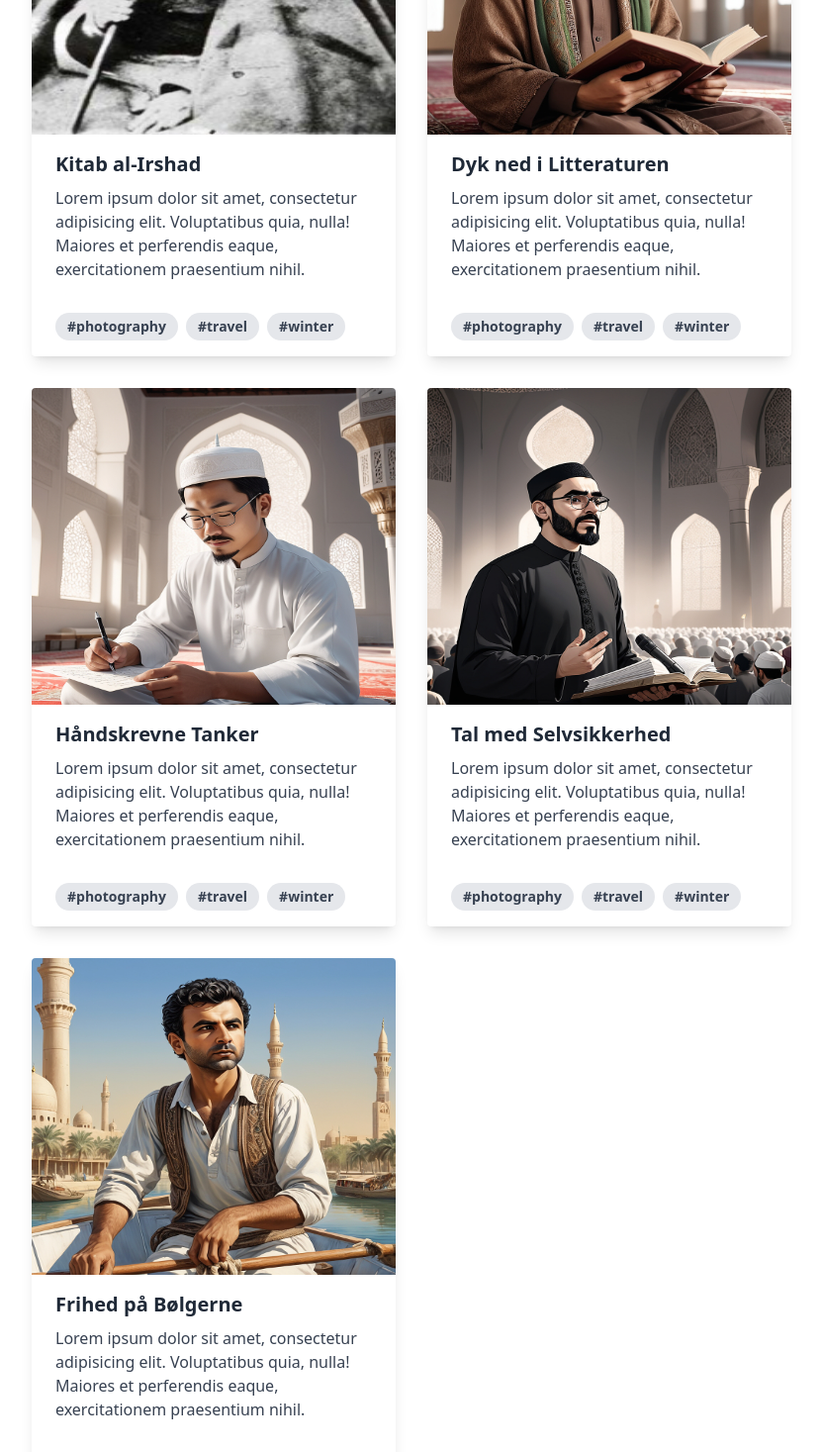
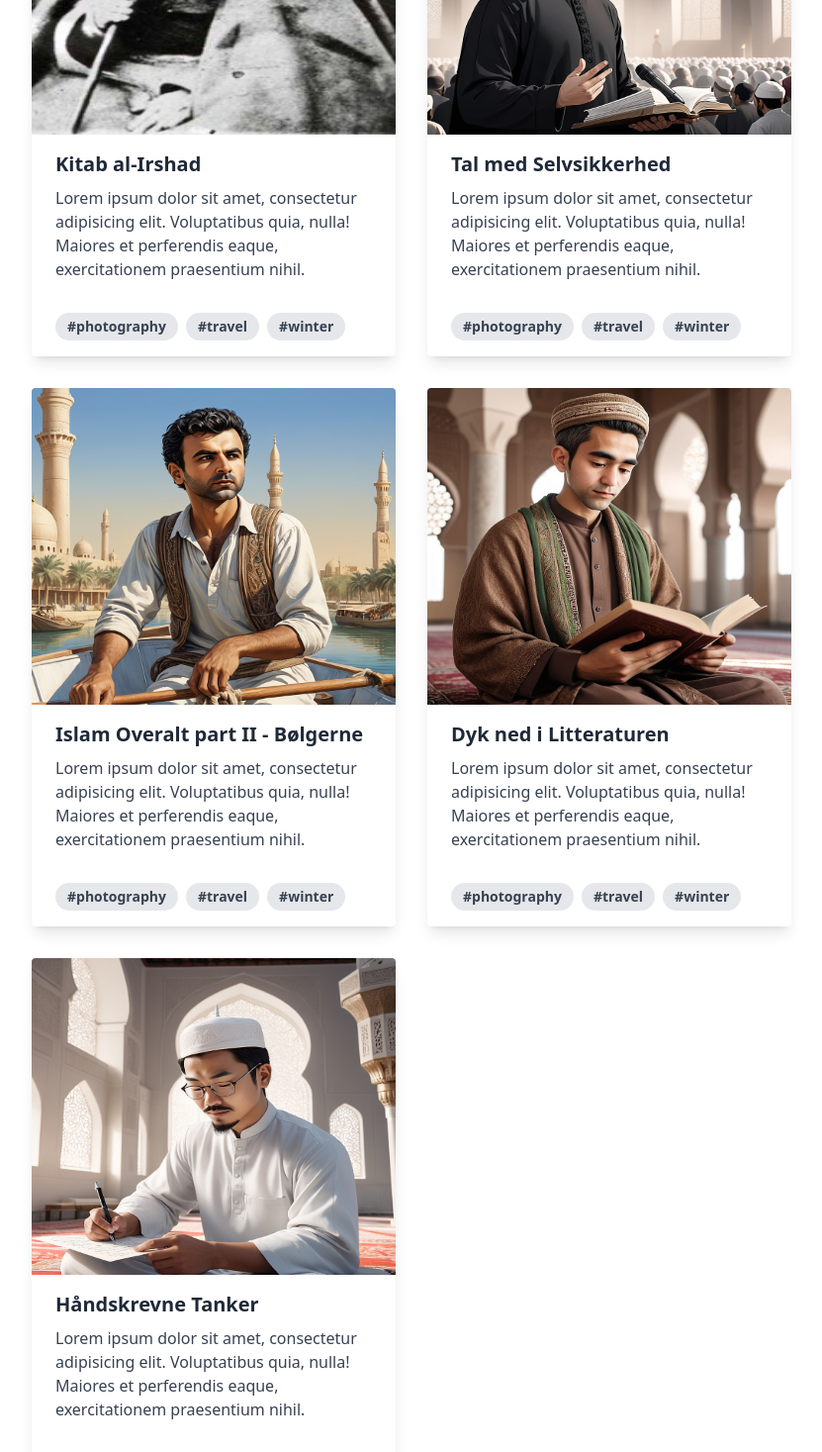
Before and after one commit to dav1d992/BookClub, an Angular app: page /books in a window 1280 px wide. Shown: the part 340-1807 px from the top of the page at 99% size, without its empty margins (224-1055 px from the left). Built offline with nearby package versions, Linux system fonts and the light colour scheme.

Commit message:
Adjustment on order of books

```diff
--- a/src/app/pages/books/books.component.ts
+++ b/src/app/pages/books/books.component.ts
@@ -17,6 +17,18 @@ export class BooksComponent {
       image: '../../../assets/al-mufid.png',
     },
     {
+      id: 'dusen-talker',
+      title: 'Tal med Selvsikkerhed',
+      date: '10-20-2023',
+      image: '../../../assets/images/dusen_speech.jpg',
+    },
+    {
+      id: 'zain-sailor',
+      title: 'Islam Overalt part II - Bølgerne',
+      date: '28-02-2024',
+      image: '../../../assets/images/zain_sails_boat.jpg',
+    },
+    {
       id: 'human-reader',
       title: 'Dyk ned i Litteraturen',
       date: '10-04-2023',
@@ -28,18 +40,6 @@ export class BooksComponent {
       date: '30-10-2024',
       image: '../../../assets/images/david_writes_letter.jpg',
     },
-    {
-      id: 'dusen-talker',
-      title: 'Tal med Selvsikkerhed',
-      date: '10-20-2023',
-      image: '../../../assets/images/dusen_speech.jpg',
-    },
-    {
-      id: 'zain-sailor',
-      title: 'Frihed på Bølgerne',
-      date: '28-02-2024',
-      image: '../../../assets/images/zain_sails_boat.jpg',
-    },
   ];
 
   public viewBlog(id: string): void {
```
